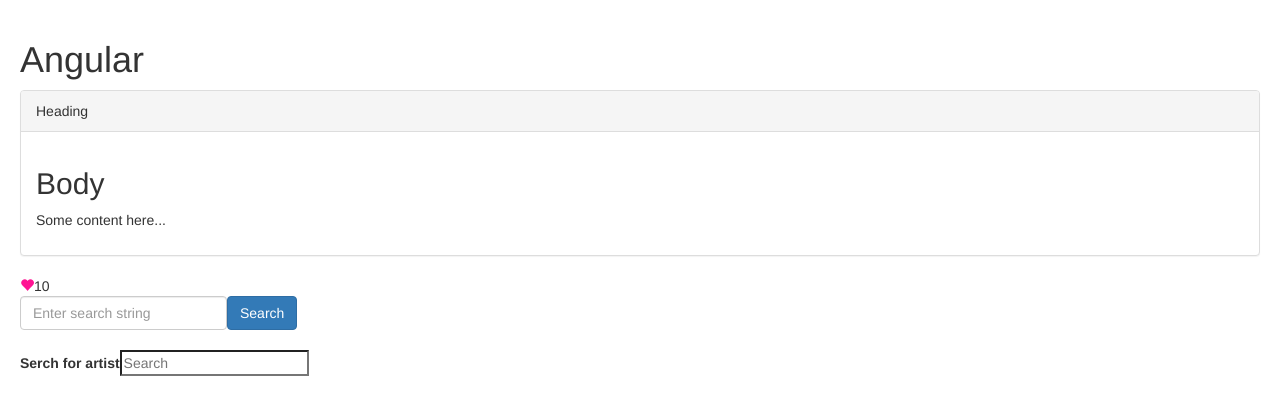
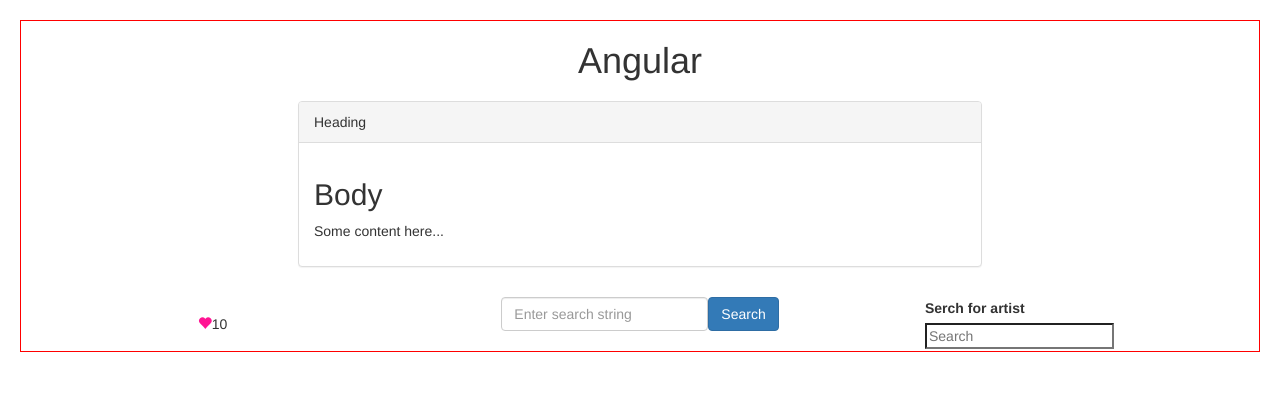
Before and after one commit to GoAlek/first-angular-app, an Angular app: page / in a window 1280 px wide. Shown: the top 414 px of the page. Built offline with nearby package versions, Linux system fonts and the light colour scheme.

Commit message:
added setup fot Angular Flex Layout

```diff
--- a/package.json
+++ b/package.json
@@ -16,6 +16,7 @@
     "@angular/common": "^5.2.0",
     "@angular/compiler": "^5.2.0",
     "@angular/core": "^5.2.0",
+    "@angular/flex-layout": "^2.0.0-beta.12",
     "@angular/forms": "^5.2.0",
     "@angular/http": "^5.2.0",
     "@angular/platform-browser": "^5.2.0",
--- a/src/app/app.component.css
+++ b/src/app/app.component.css
@@ -0,0 +1,5 @@
+
+.flexDemoContainer {
+    border: solid 1px red;
+    box-sizing: content-box !important;
+}
--- a/src/app/app.component.html
+++ b/src/app/app.component.html
@@ -1,15 +1,41 @@
+<div class="flexDemoContainer">
+    <div class="container"
+        fxLayout="column"
+        fxLayoutGap="10px">
+        <div fxLayout="row">
+            <div class="item" fxLayoutAlign="center" fxFlex="100">
                 <h1>Angular</h1>
-<app-panel>
+            </div>
+        </div>
+
+        <div fxLayout="row" fxLayoutAlign="center" fxLayout.xs="column" fxLayout.sm="column">
+            <div  class="item" fxFlex="60">
+                <app-panel fxFlexFill>
                     <ng-container class="heading">Heading</ng-container>
                     <ng-container class="body">
                         <h2>Body</h2>
                         <p>Some content here...</p>
                     </ng-container>
                 </app-panel>
+            </div>
+        </div>
 
-<app-like
+        <div
+            fxLayout="row"
+            fxLayout.xs="column"
+            fxLayout.sm="column">
+            <div fxLayout="column" fxLayoutAlign="center" fxFlex="25%" fxHide.xs>
+                <app-like fxFlexAlign="center"
                         [likesCount]="tweet.likesCount"
-        [isActive]="tweet.isLiked"></app-like>
-
- <app-itunes></app-itunes>
- <app-itunes-auto></app-itunes-auto>
+                        [isActive]="tweet.isLiked">
+                </app-like>
+            </div>
+            <div fxLayout="column" fxLayoutAlign="center" fxFlex="50%">
+                <app-itunes fxFlexAlign="center"></app-itunes>
+            </div>
+            <div fxLayout="column" fxLayoutAlign="center" fxFlex="25%">
+                <app-itunes-auto fxFlexAlign="center"></app-itunes-auto>
+            </div>
+        </div>
+    </div>
+</div>
--- a/src/app/app.module.ts
+++ b/src/app/app.module.ts
@@ -2,6 +2,7 @@
 import { FormsModule, ReactiveFormsModule } from '@angular/forms';
 import { NgModule } from '@angular/core';
 import { HttpClientModule } from '@angular/common/http';
+import { FlexLayoutModule } from '@angular/flex-layout';
 
 
 import { AppComponent } from './app.component';
@@ -32,6 +33,7 @@
   ],
   imports: [
     BrowserModule,
+    FlexLayoutModule,
     FormsModule,
     ReactiveFormsModule,
     HttpClientModule,
```
Also changed, not shown: 1 other file (tests, documents, lock files or other folders). Lines whose indentation alone changed are shown as unchanged.
